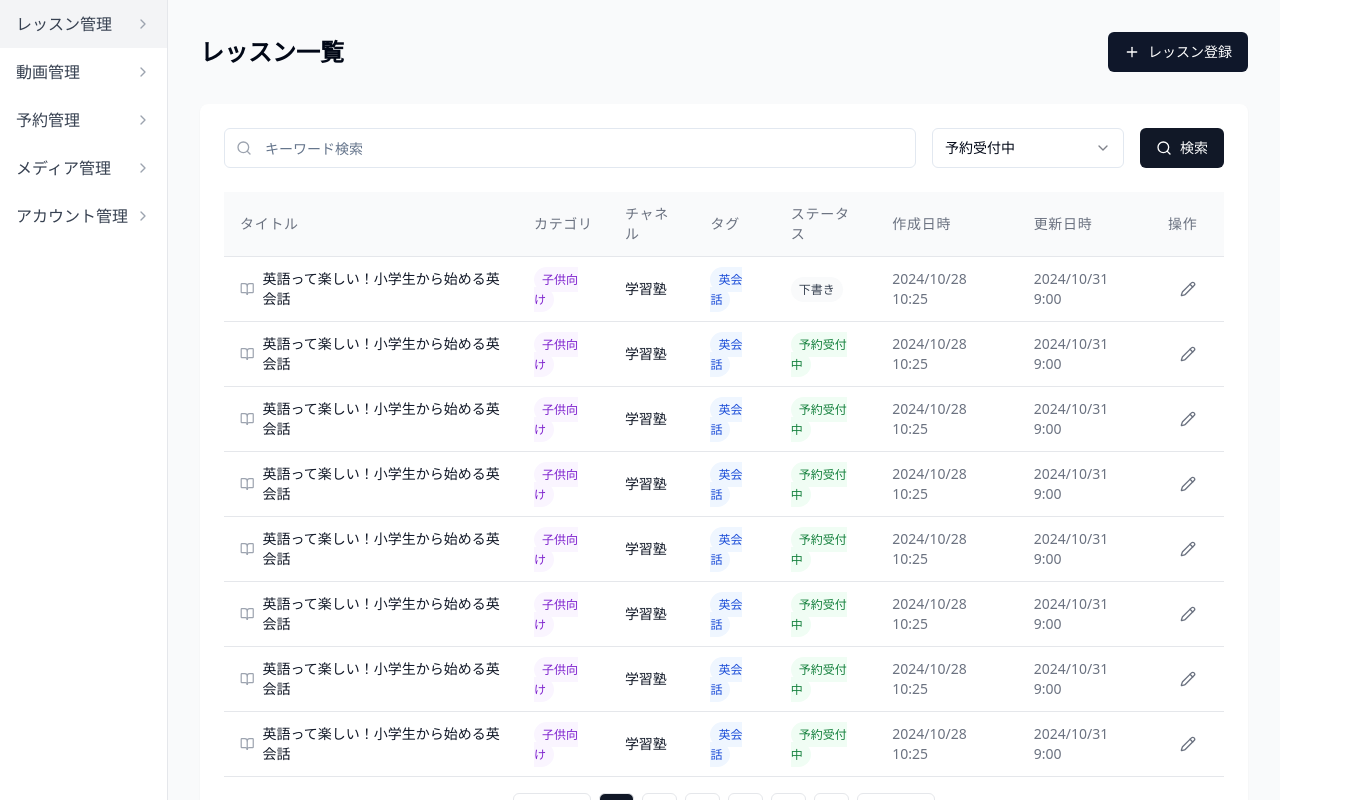
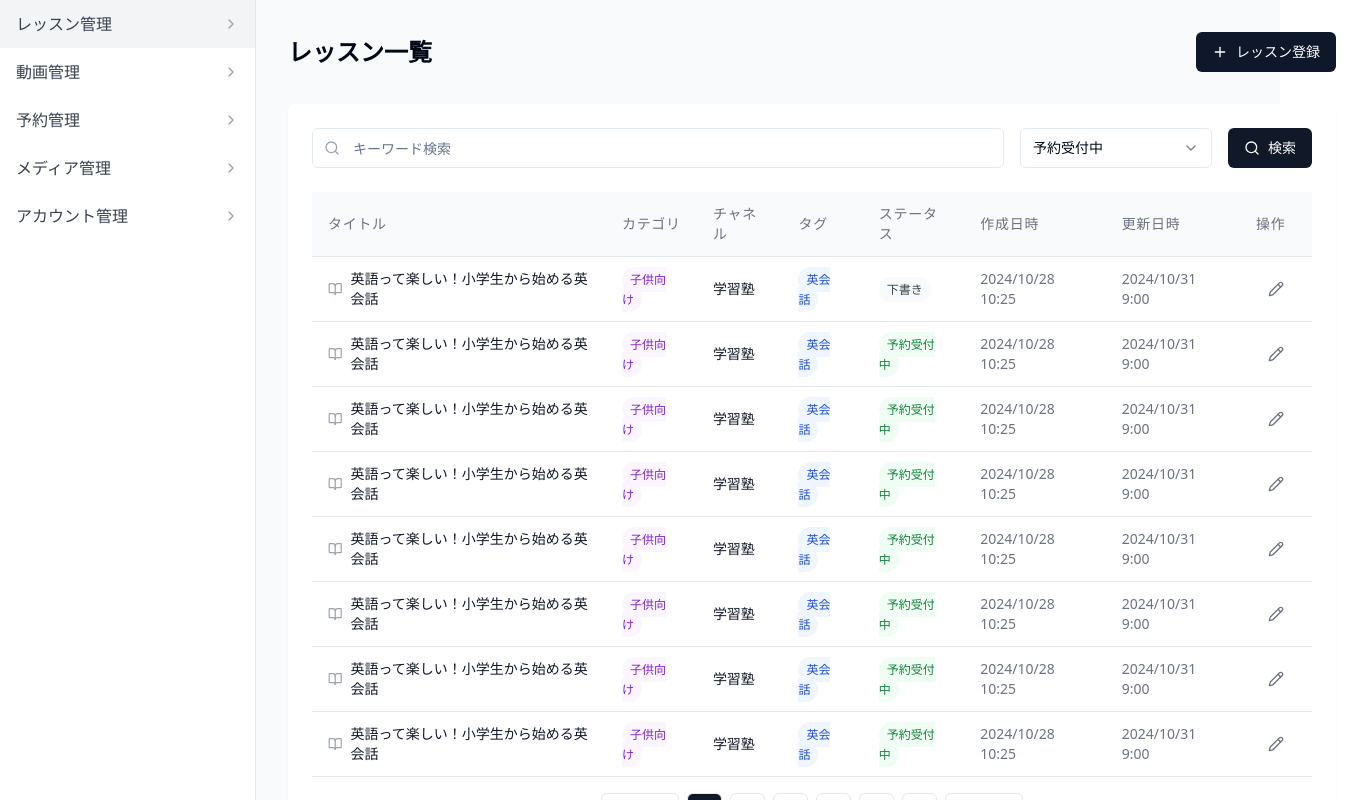
Before and after one commit to pfs-0512/complete-replica-factory, a React (Vite) app: page / in a window 1280 px wide. Shown: the top 800 px of the page, 1368 px wide, since content can reach past the window. Built offline with nearby package versions, Linux system fonts and the light colour scheme.

Commit message:
Adjust Sidebar Width Consistently
Ensure that the sidebar width is consistent across the Reservation Management, Media Management, and Account Management pages, matching the width set for the Lesson Management and Video Management pages.
[skip gpt_engineer]

```diff
--- a/src/components/Sidebar.tsx
+++ b/src/components/Sidebar.tsx
@@ -14,7 +14,7 @@ const Sidebar = () => {
   ];
 
   return (
-    <aside className="w-64 border-r bg-white">
+    <aside className="w-64 min-w-[16rem] max-w-[16rem] border-r bg-white">
       {menuItems.map((item) => (
         <a
           key={item.label}
@@ -29,8 +29,8 @@ const Sidebar = () => {
             location.pathname === item.path ? "bg-gray-100" : ""
           }`}
         >
-          <span className="flex-1">{item.label}</span>
-          <ChevronRight className="w-4 h-4 text-gray-400" />
+          <span className="flex-1 truncate">{item.label}</span>
+          <ChevronRight className="w-4 h-4 text-gray-400 flex-shrink-0" />
         </a>
       ))}
     </aside>
```
